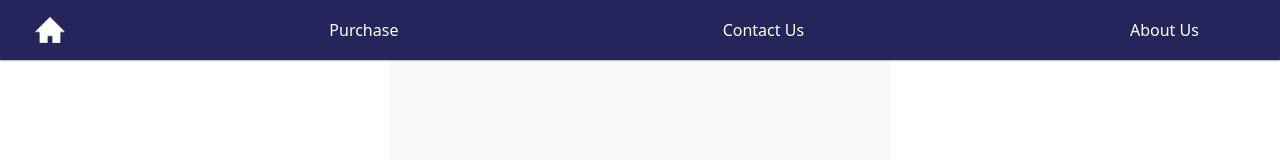
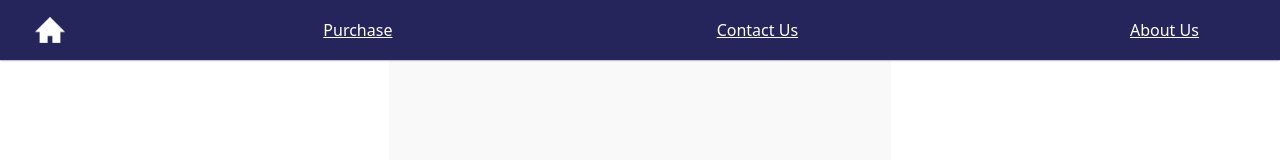
Before and after one commit to caelummmuhhh/cse5234-e-commerce-proj, a React (Create React App) app: page / in a window 1280 px wide. Shown: the top 160 px of the page. Built offline with nearby package versions, Linux system fonts and the light colour scheme.

Commit message:
added topbar button funcitonality

```diff
--- a/src/components/topbar/Topbar.jsx
+++ b/src/components/topbar/Topbar.jsx
@@ -11,13 +11,13 @@ const Topbar = () => {
         </Link>
       </div>
       <div className ="btn-menu">
-        <button className="btn-menu">Purchase</button>
+        <Link to="/purchase" className="btn-menu">Purchase</Link>
       </div>
       <div className ="btn-contact-us">
-        <button className="btn-contact-us">Contact Us</button>
+        <Link to="/ContactUs" className="btn-contact-us">Contact Us</Link>
       </div>
       <div className="btn-about-us">
-        <button className="btn-about-us">About Us</button>
+        <Link to="/AboutUs" className="btn-about-us">About Us</Link>
       </div>
     </div>
   );
```
